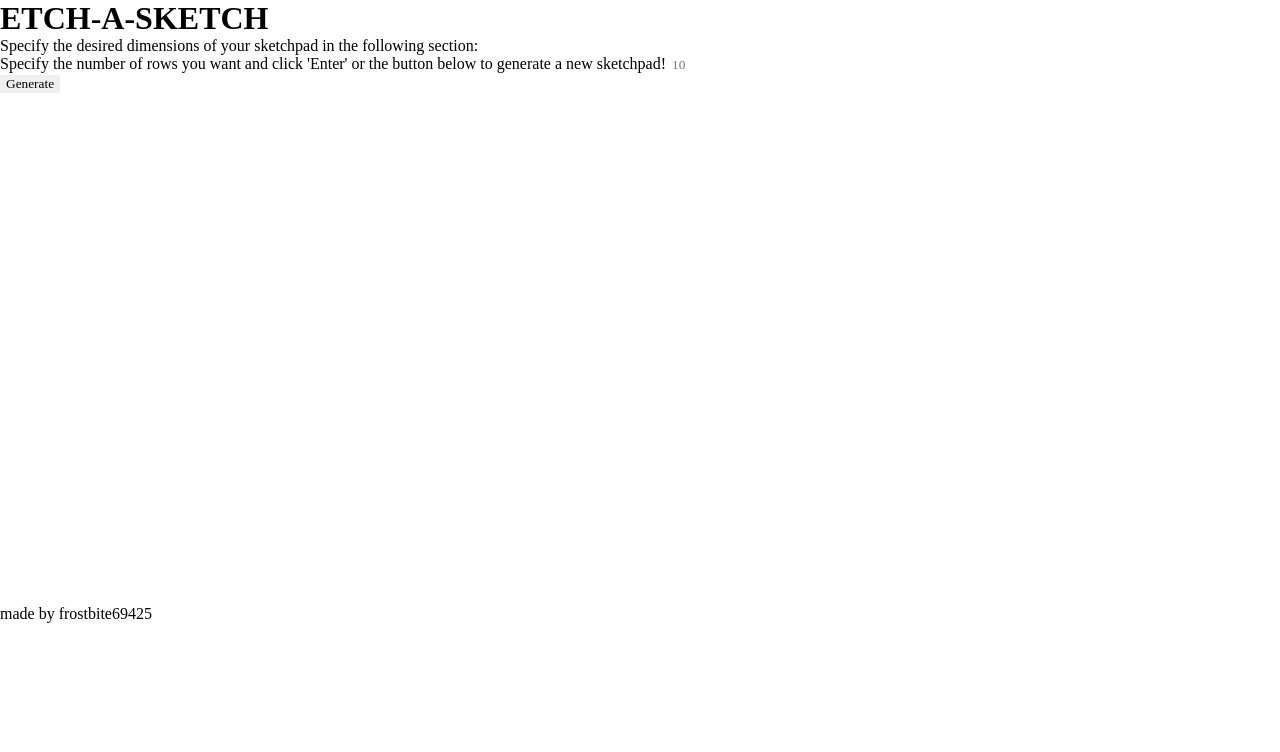
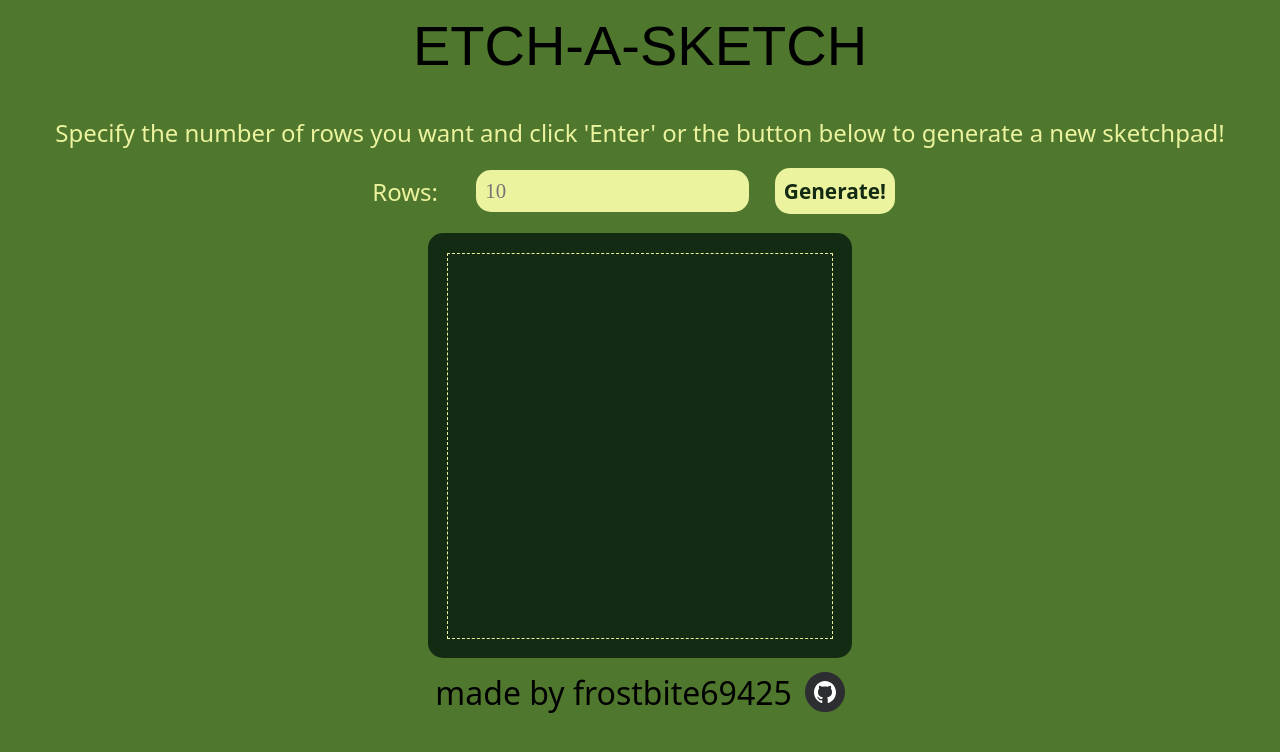
Before and after one commit to frostbite69425/TOP-etch-a-sketch, a plain HTML site: page index.html in a window 1280 px wide. Drawn offline with Linux system fonts and the light colour scheme; a web font is replaced by a local one.

Commit message:
add: styling and github redirect button

```diff
--- a/index.html
+++ b/index.html
@@ -6,24 +6,27 @@
     <title>Etch-a-sketch</title>
     <link rel="stylesheet" href="styles.css" />
     <link rel="shortcut icon" href="redKatDevsBig.png" type="image/x-icon" />
+    <link rel="preconnect" href="https://fonts.googleapis.com" />
+    <link rel="preconnect" href="https://fonts.gstatic.com" crossorigin />
+    <link
+      href="https://fonts.googleapis.com/css2?family=Bungee+Spice&family=Honk&family=Underdog&display=swap"
+      rel="stylesheet"
+    />
     <script src="script.js" defer></script>
   </head>
   <body>
     <header class="head">
-      <h1 class="title">ETCH-A-SKETCH</h1>
+      <h1 class="title bungee-spice-regular">ETCH-A-SKETCH</h1>
     </header>
     <section class="main">
-      <p class="info">
-        Specify the desired dimensions of your sketchpad in the following
-        section:
+      <p class="info underdog-regular">
+        Specify the number of rows you want and click 'Enter' or the button
+        below to generate a new sketchpad!
       </p>
       <div class="user-input">
         <form class="form" id="form" action="">
           <div class="row-div">
-            <label for="rows" class="prompt-text"
-              >Specify the number of rows you want and click 'Enter' or the
-              button below to generate a new sketchpad!</label
-            >
+            <label for="rows" class="prompt-text underdog-regular">Rows:</label>
             <input
               class="input-field"
               type="number"
@@ -34,15 +37,65 @@
             />
           </div>
           <div class="submit-btn-div">
-            <button class="submit-btn" type="submit">Generate</button>
+            <button class="submit-btn underdog-regular" type="submit">
+              Generate!
+            </button>
           </div>
           <div class="wrongInputInfo"></div>
         </form>
       </div>
     </section>
     <section class="sketchpad">
-      <div class="container"></div>
+      <div class="container-boundary">
+        <div class="container"></div>
+      </div>
     </section>
-    <footer class="foot">made by frostbite69425</footer>
+    <footer class="foot">
+      <p class="footer-text honk-fun">made by frostbite69425</p>
+      <button class="button flex-center git-button">
+        <svg
+          viewBox="0 0 20 20"
+          width="22px"
+          class="btn-svg"
+          version="1.1"
+          xmlns="http://www.w3.org/2000/svg"
+          xmlns:xlink="http://www.w3.org/1999/xlink"
+          fill="#fff"
+          stroke="#fff"
+        >
+          <g id="SVGRepo_bgCarrier" stroke-width="0"></g>
+          <g
+            id="SVGRepo_tracerCarrier"
+            stroke-linecap="round"
+            stroke-linejoin="round"
+          ></g>
+          <g id="SVGRepo_iconCarrier">
+            <title>github [#fff142]</title>
+            <desc>Created with Sketch.</desc>
+            <defs></defs>
+            <g
+              id="Page-1"
+              stroke="none"
+              stroke-width="1"
+              fill="none"
+              fill-rule="evenodd"
+            >
+              <g
+                id="Dribbble-Light-Preview"
+                transform="translate(-140.000000, -7559.000000)"
+                fill="#fff"
+              >
+                <g id="icons" transform="translate(56.000000, 160.000000)">
+                  <path
+                    d="M94,7399 C99.523,7399 104,7403.59 104,7409.253 C104,7413.782 101.138,7417.624 97.167,7418.981 C96.66,7419.082 96.48,7418.762 96.48,7418.489 C96.48,7418.151 96.492,7417.047 96.492,7415.675 C96.492,7414.719 96.172,7414.095 95.813,7413.777 C98.04,7413.523 100.38,7412.656 100.38,7408.718 C100.38,7407.598 99.992,7406.684 99.35,7405.966 C99.454,7405.707 99.797,7404.664 99.252,7403.252 C99.252,7403.252 98.414,7402.977 96.505,7404.303 C95.706,7404.076 94.85,7403.962 94,7403.958 C93.15,7403.962 92.295,7404.076 91.497,7404.303 C89.586,7402.977 88.746,7403.252 88.746,7403.252 C88.203,7404.664 88.546,7405.707 88.649,7405.966 C88.01,7406.684 87.619,7407.598 87.619,7408.718 C87.619,7412.646 89.954,7413.526 92.175,7413.785 C91.889,7414.041 91.63,7414.493 91.54,7415.156 C90.97,7415.418 89.522,7415.871 88.63,7414.304 C88.63,7414.304 88.101,7413.319 87.097,7413.247 C87.097,7413.247 86.122,7413.234 87.029,7413.87 C87.029,7413.87 87.684,7414.185 88.139,7415.37 C88.139,7415.37 88.726,7417.2 91.508,7416.58 C91.513,7417.437 91.522,7418.245 91.522,7418.489 C91.522,7418.76 91.338,7419.077 90.839,7418.982 C86.865,7417.627 84,7413.783 84,7409.253 C84,7403.59 88.478,7399 94,7399"
+                    id="github-[#fff142]"
+                  ></path>
+                </g>
+              </g>
+            </g>
+          </g>
+        </svg>
+      </button>
+    </footer>
   </body>
 </html>
--- a/script.js
+++ b/script.js
@@ -11,11 +11,12 @@ const inputForm = document.querySelector("form.form");
 const input = document.querySelector("input.input-field");
 const submitBtn = document.querySelector(".submit-btn");
 const userAlert = document.querySelector(".wrongInputInfo");
+const gitBtn = document.querySelector(".git-button");
 
 // FUNCTION FOR DYNAMICALLY CREATING THE GRID
 
-x = 10;
-pixMaxWidth = 40;
+x = 16;
+pixMaxWidth = 30;
 
 function generateGrid() {
   container.setAttribute("style", `width: ${pixMaxWidth}vw`);
@@ -71,8 +72,14 @@ function colourGrid() {
 
 colourGrid();
 
-// FUNCTION TO RANDOMISE COLOR
+// FUNCTION TO GENERATE RANDOM NUMBER
 
 function randomNumGenerator() {
   return Math.floor(Math.random() * 255);
 }
+
+// FUNCTION TO REDIRECT TO GITHUB PAGE
+
+gitBtn.addEventListener("click", () => {
+  location.href = "https://github.com/frostbite69425";
+});
--- a/styles.css
+++ b/styles.css
@@ -5,8 +5,32 @@
   font-family: "Times New Roman", Times, serif;
 }
 
+.honk-fun {
+  font-family: "Honk", system-ui;
+  font-optical-sizing: auto;
+  font-weight: 400;
+  font-style: normal;
+  font-variation-settings: "MORF" 15, "SHLN" 50;
+}
+
+.underdog-regular {
+  font-family: "Underdog", system-ui;
+  font-weight: 400;
+  font-style: normal;
+}
+
+.bungee-spice-regular {
+  font-family: "Bungee Spice", sans-serif;
+  font-weight: 400;
+  font-style: normal;
+}
+
+body {
+  background-color: #4f772d;
+}
+
 .grid {
-  border: 1px solid black;
+  border: 1px solid rgba(255, 255, 255, 0.5);
   margin: 0;
 }
 
@@ -15,3 +39,110 @@
   flex-wrap: wrap;
   justify-content: center;
 }
+
+header,
+section,
+footer {
+  padding: 1vw;
+}
+
+.title {
+  font-size: 3.5rem;
+  text-align: center;
+}
+
+.info,
+.prompt-text {
+  color: #ecf39e;
+  font-size: 1.5rem;
+  text-align: center;
+  padding: 1vw;
+}
+
+.form,
+.row-div {
+  display: flex;
+  justify-content: center;
+  align-items: center;
+  gap: 2vw;
+}
+
+.container-boundary {
+  border: 1px dashed #ecf39e;
+}
+
+.sketchpad {
+  display: flex;
+  justify-content: center;
+  align-items: center;
+  padding: 1.5vw;
+  background-color: #132a13;
+  max-width: fit-content;
+  margin: auto;
+  border-radius: 15px;
+}
+
+.input-field,
+.submit-btn {
+  font-size: 1.3rem;
+  background-color: #ecf39e;
+  border-radius: 15px;
+  padding: 0.7vw;
+}
+
+.submit-btn {
+  color: #132a13;
+  transition: 0.3s ease-in-out;
+  font-weight: 700;
+  cursor: pointer;
+}
+
+.submit-btn:hover {
+  transform: scale(1.1);
+}
+
+.foot {
+  font-size: 2rem;
+  text-align: center;
+  display: flex;
+  justify-content: center;
+  align-items: center;
+  gap: 1vw;
+}
+
+.button-container {
+  display: flex;
+  justify-content: center;
+  align-items: center;
+  gap: 1.5rem;
+}
+
+.button {
+  cursor: pointer;
+  text-decoration: none;
+  color: #ffff;
+  width: 40px;
+  height: 40px;
+  border-radius: 50%;
+  background-color: #2d2e32;
+  border: 2px solid #2d2e32;
+  transition: all 0.45s;
+}
+
+.button:hover {
+  transform: rotate(360deg);
+  transform-origin: center center;
+  background-color: #ffff;
+  color: #2d2e32;
+}
+
+.button:hover .btn-svg {
+  filter: invert(100%) sepia(100%) saturate(0%) hue-rotate(305deg)
+    brightness(103%) contrast(103%);
+}
+
+.flex-center {
+  display: flex;
+  justify-content: center;
+  align-items: center;
+}
```
